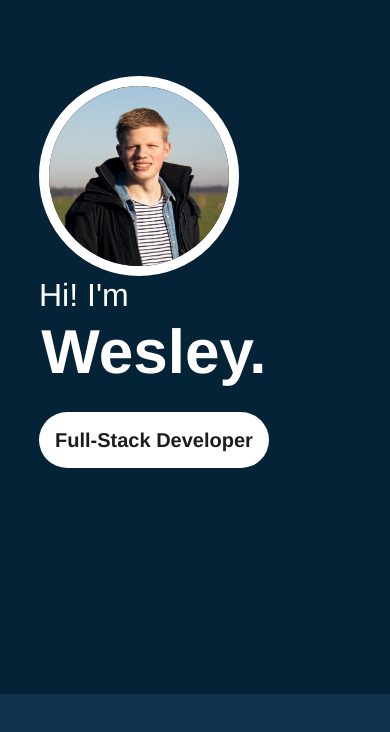
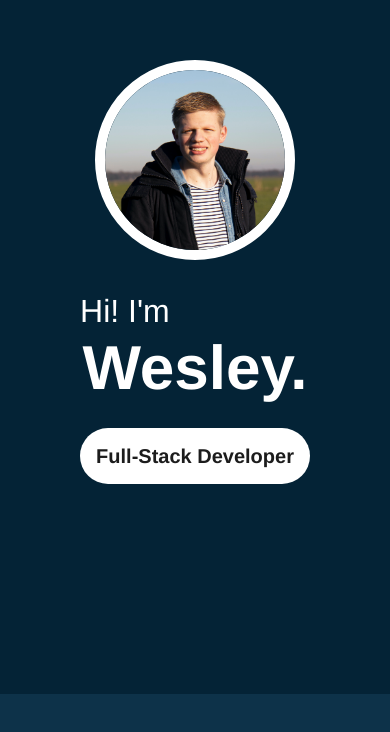
Before and after one commit to Wesley-Vos/portfolio, a Vue app: page / in a window 390 px wide. Shown: the part 150-882 px from the top of the page. Built offline with nearby package versions, Linux system fonts and the light colour scheme.

Commit message:
Improved responsiveness

```diff
--- a/public/default.css
+++ b/public/default.css
@@ -43,13 +43,11 @@ h2 {
 }
 
 .highlighted_title {
-    cursor: pointer;
     margin-top: 1.4em;
     padding: 1em;
     width: 100%;
     background-color: #fff;
     color: #1c1c1c;
-    transition: all .2s ease-in-out;
     z-index: 2;
     border-radius: 50px;
 }
@@ -67,7 +65,15 @@ h2 {
 .mainPhoto img {
     border: 10px solid #fff;
     border-radius: 50%;
-    width: clamp(200px,20vw,20vw);
+    width: clamp(200px, 20vw, 20vw);
+}
+@media (max-width: 700px) {
+    .mainPhoto img {
+        margin-bottom: 2em;
+    }
+    #main {
+        justify-content: center;
+    }
 }
 
 .view {
```
